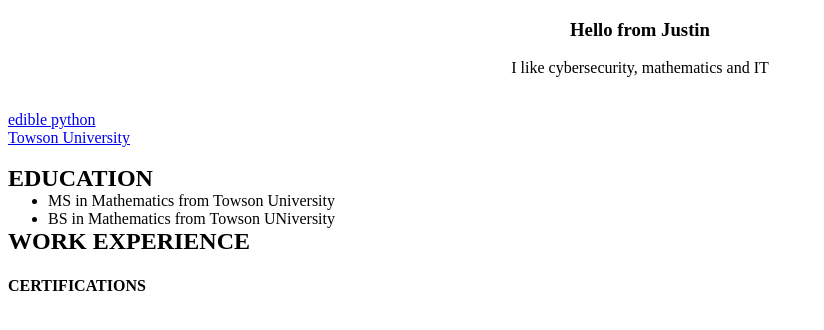
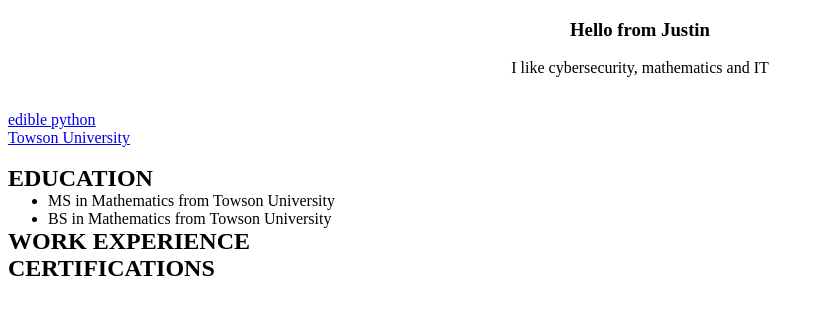
Before and after one commit to shutzi25/shutzi25, a plain HTML site: page index.html in a window 1280 px wide. Shown: the whole page, without its empty margins (0-824 px from the left). Drawn offline with Linux system fonts and the light colour scheme.

Commit message:
Update index.html

```diff
--- a/index.html
+++ b/index.html
@@ -20,10 +20,10 @@
 	<h2 style="margin:0">EDUCATION</h2>
 		<ul style="margin:0">
 			<li>MS in Mathematics from Towson University</li>
-			<li>BS in Mathematics from Towson UNiversity</li>
+			<li>BS in Mathematics from Towson University</li>
 		</ul>
 	<h2 style="margin:0">WORK EXPERIENCE</h2>
-	<h4>CERTIFICATIONS</h4>
+	<h2 style="margin:0">CERTIFICATIONS</h2>
         <br>
 	<!--	<form>
 			<div>
```
